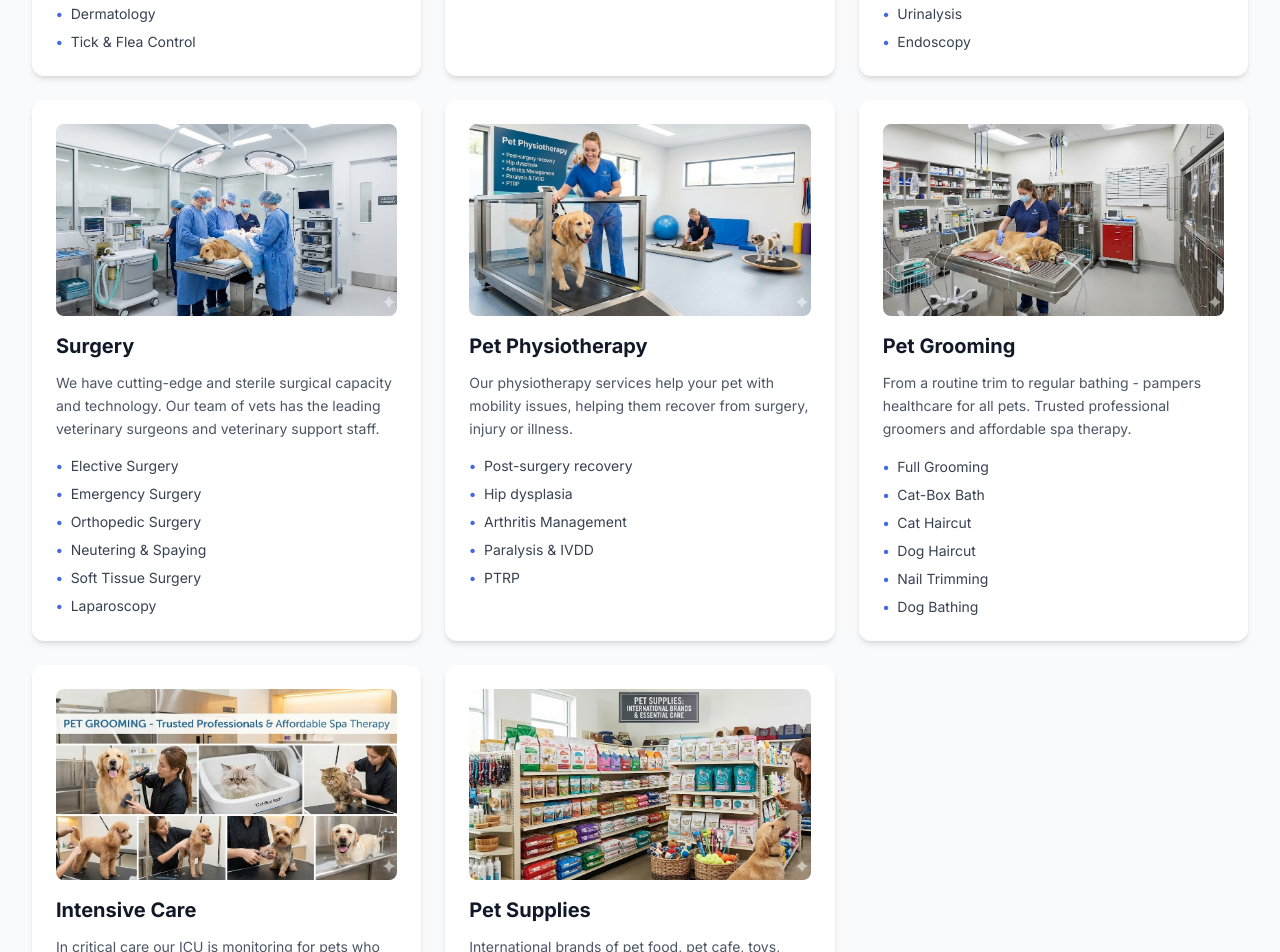
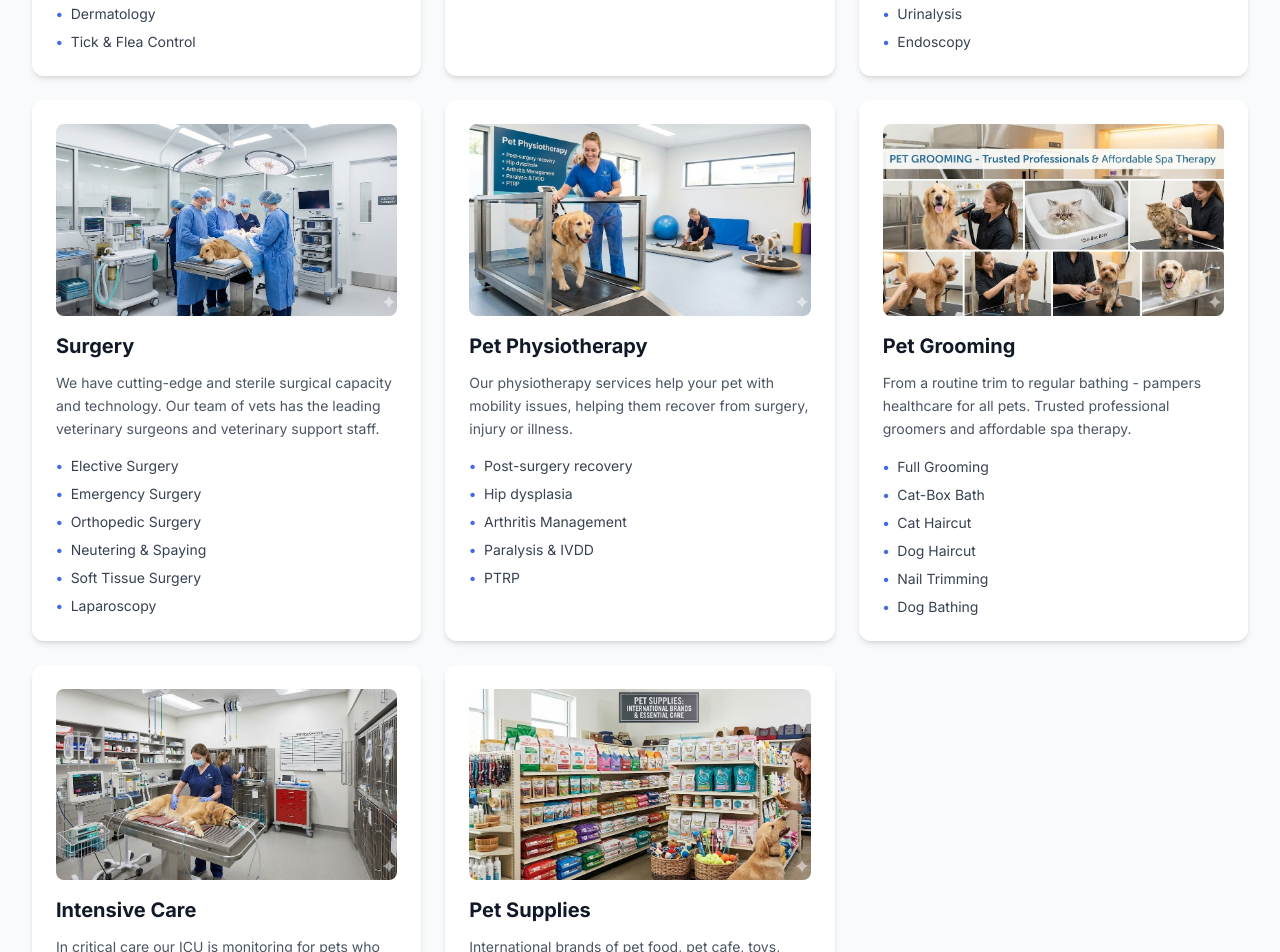
Before and after one commit to spbabuprofile-code/Petcare2, a React (Vite) app: page /services in a window 1280 px wide. Shown: the part 1320-2272 px from the top of the page. Built offline with nearby package versions, Linux system fonts and the light colour scheme; no server answers.

Commit message:
Updated ServicesPage.tsx

```diff
--- a/src/pages/ServicesPage.tsx
+++ b/src/pages/ServicesPage.tsx
@@ -80,7 +80,7 @@ const services = [
     id: 6,
     title: 'Pet Grooming',
     description: 'From a routine trim to regular bathing - pampers healthcare for all pets. Trusted professional groomers and affordable spa therapy.',
-    image: '/20.jpg',
+    image: '/19.jpg',
     link: '/services/grooming',
     features: [
       'Full Grooming',
@@ -95,7 +95,7 @@ const services = [
     id: 7,
     title: 'Intensive Care',
     description: 'In critical care our ICU is monitoring for pets who need close observation. All the equipment required is available: trauma, fracture and vital diseases.',
-    image: '/19.jpg',
+    image: '/20.jpg',
     link: '/services/emergency',
     features: [
       'Emergency Care',
```
